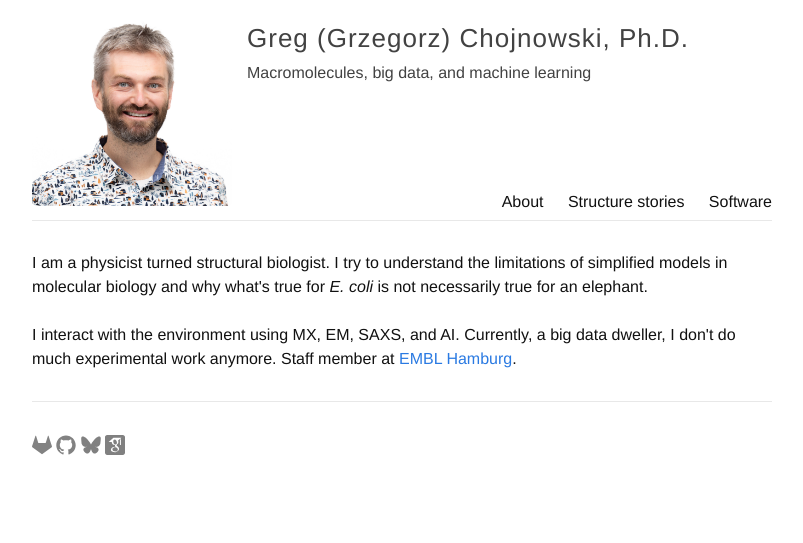
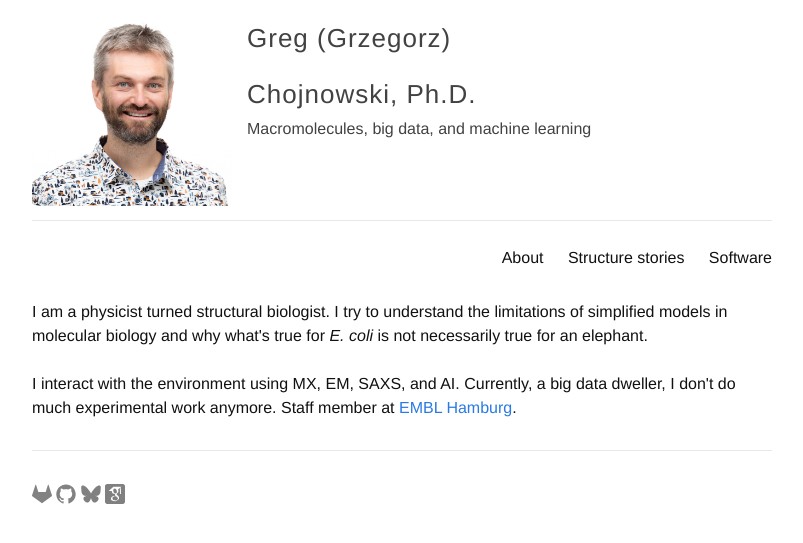
Before and after one commit to gchojnowski/gchojnowski.gihub.io, a Jekyll site: the page built from index.html, in a window 1280 px wide. Shown: the top 543 px of the page, without its empty margins (238-1041 px from the left). Built offline with Jekyll 4.4.1, drawn with Linux system fonts in a browser that asks for light colours.

```diff
--- a/_config.yml
+++ b/_config.yml
@@ -18,7 +18,7 @@
 # You can create any custom variable you would like, and they will be accessible
 # in the templates via {{ site.myvariable }}.
 
-title: Greg (Grzegorz) Chojnowski, Ph.D.
+title: Greg (Grzegorz)<br>Chojnowski, Ph.D.
 email: gchojnowski@gmail.com
 description: Macromolecules, big data, and machine learning
 avatar: "/data/gchojnowski_1k_v2.jpg"
```
